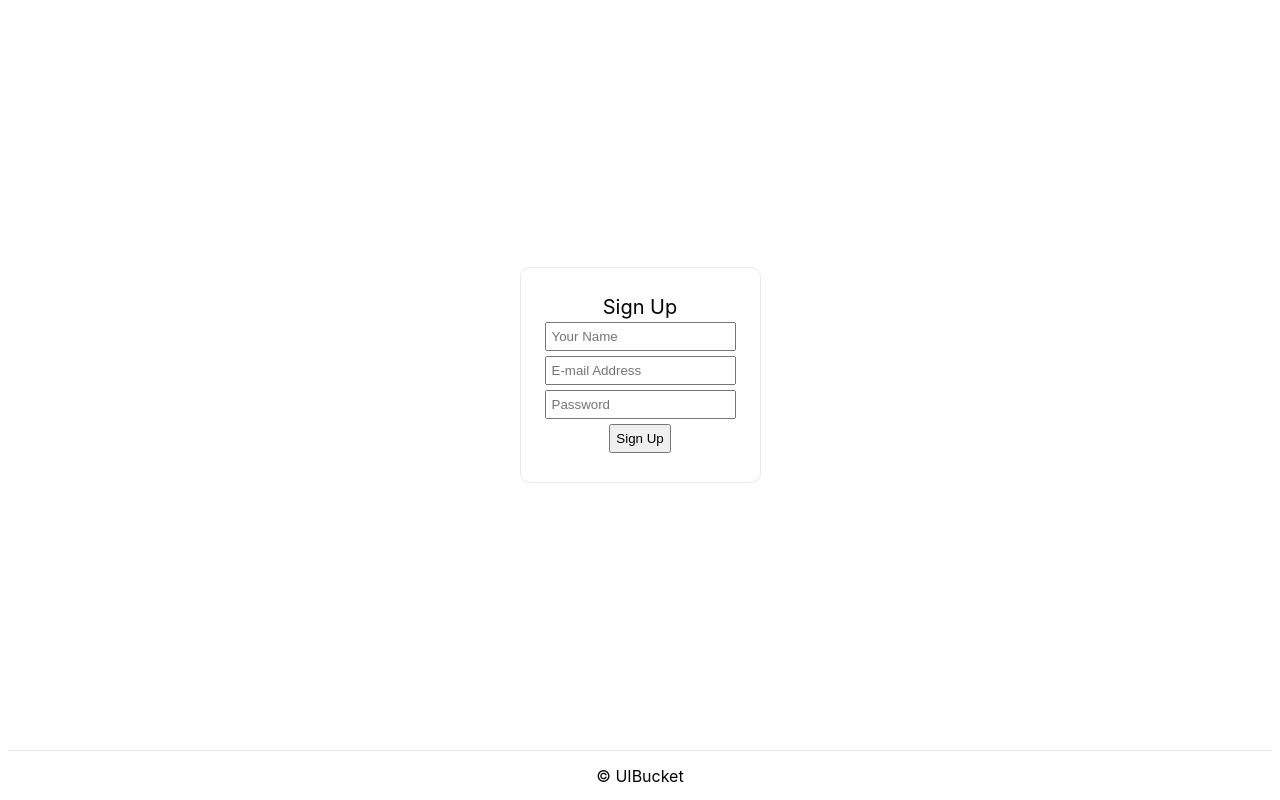
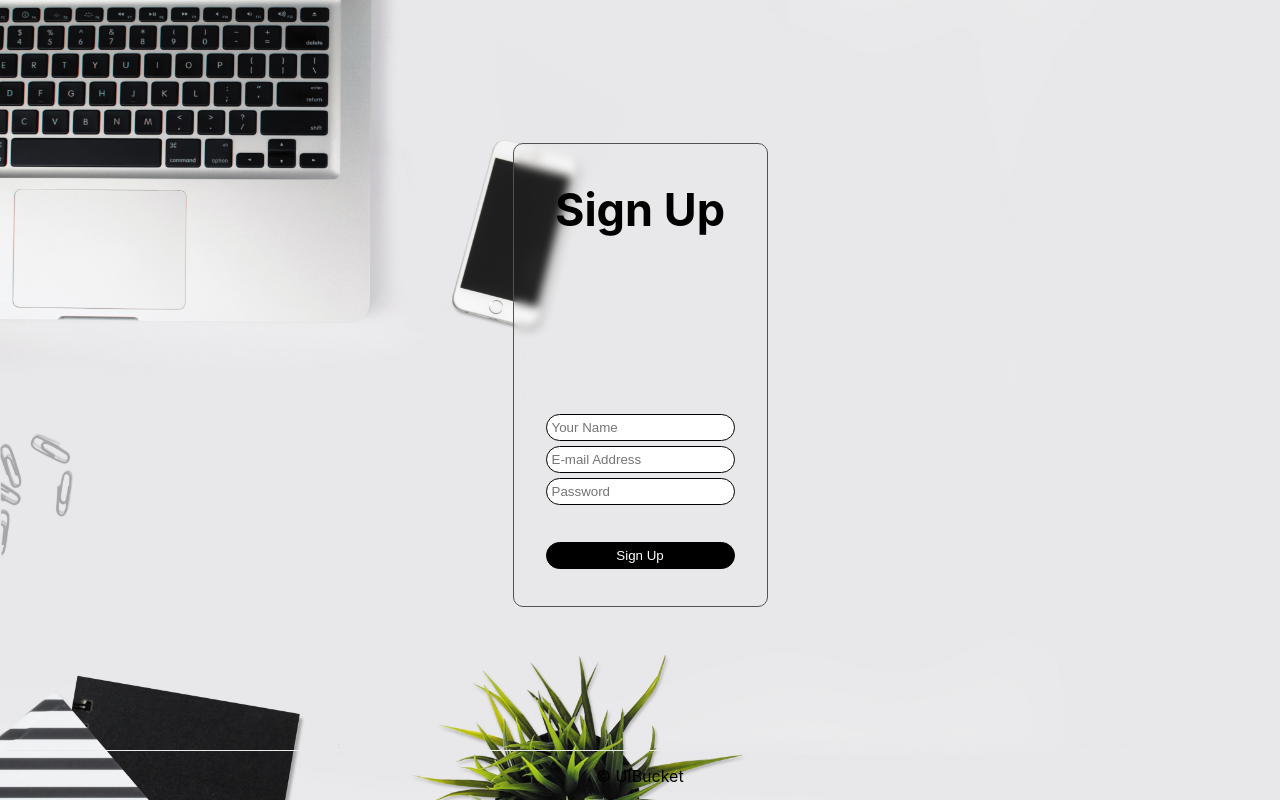
Before and after one commit to btk/uibucket, a Next.js app: page /signup in a window 1280 px wide. Built offline with nearby package versions, Linux system fonts and the light colour scheme.

Commit message:
fix in app input field styles

```diff
--- a/pages/projects.js
+++ b/pages/projects.js
@@ -98,8 +98,8 @@ export default function Home({ }) {
         <div className="popupHolder">
           <h3>Create Project</h3>
           <div className="content">
-            <input className="pnInput" type="text" placeholder="Project Name" onChange={(e) => setProjectName(e.target.value)} required></input>
-            <textarea className="pnTextArea" type="text" placeholder="Project Description" onChange={(e) => setProjectDescription(e.target.value)} required></textarea>
+            <input className="Pinput" type="text" placeholder="Project Name" onChange={(e) => setProjectName(e.target.value)} required></input>
+            <textarea className="Pinput" type="text" placeholder="Project Description" onChange={(e) => setProjectDescription(e.target.value)} required></textarea>
 
             <button type="submit" className="btn btn_pn" onClick={() => createProject()}>Create</button>
             <a className="close" href="#">&times;</a>
--- a/styles/commentBox.module.css
+++ b/styles/commentBox.module.css
@@ -68,7 +68,7 @@
     width: 10%;
     border-radius: 5px;
     float: left;
-    padding: 0px;
+    padding: 7px;
     cursor: pointer;
 }
 
--- a/styles/globals.css
+++ b/styles/globals.css
@@ -283,22 +283,6 @@ code {
 }
 
 
-.pnInput{
-  height: 5%;
-  display: inline-block;
-  margin-bottom: 3%;
-}
-
-.pnTextArea{
-  height: 5%;
-  display: block;
-  margin-bottom: 3%;
-}
-
-.btn_pn{
-  height: 5%;
-}
-
 html{
   scroll-snap-type: mandatory;
   scroll-snap-points-y: repeat(100vh);
@@ -453,3 +437,125 @@ html{
       cursor: pointer;
 
     }
+
+    .card{
+        padding: 2rem;
+        padding-left: 2rem;
+        padding-right: 2rem;
+        color: inherit;
+        text-decoration: none;
+        border: 1px solid #535151;
+        border-radius: 10px;
+        transition: color 0.15s ease, border-color 0.15s ease;
+        align-items: center;
+        backdrop-filter: blur(4px);
+        position: absolute;
+        }
+
+    .card:hover,
+    .card:focus,
+    .card:active {
+      color: inherit;
+      border-color: #0070f3;
+    }
+
+    .card p{
+        padding-bottom: 170px;
+        font-weight: bold;
+        font-size: 45px;
+
+    }
+
+    .card div input{
+        display: block;
+        border: 1px solid #000000;
+        width: 100%;
+        border-radius: 15px;
+    }
+
+    .card div{
+        display: block;
+        width: 100%;
+    }
+
+    .loginbtn{
+        display: block;
+        width: 100%;
+        border-radius: 15px;
+        background-color: black;
+        color: white;
+        box-shadow: none;
+        border: solid black 1px;
+    }
+
+    .btnholder{
+        margin-top: 2rem;
+    }
+
+    .container{
+        background-image: url("pexels-dominika-roseclay-1036808.jpg");
+        background-size:     cover;
+        background-repeat:   no-repeat;
+        background-position: center center;
+    }
+
+    /*Project Page*/
+    .container_Project{
+
+    }
+
+    .float{
+    	position:fixed;
+    	width:60px;
+    	height:60px;
+    	bottom:40px;
+    	right:40px;
+    	background-color:rgba(5, 5, 5, 0.986);
+    	color:rgb(12, 12, 12);
+    	border-radius:50px;
+    	text-align:center;
+    	box-shadow: 2px 2px 3px #999;
+    }
+
+    .my-float{
+    	margin-top:22px;
+    }
+
+    @media screen and (max-width: 700px){
+        .box{
+          width: 70%;
+        }
+        .popup{
+          width: 70%;
+        }
+    }
+
+
+
+    .Pinput {
+        width: 100%;
+        padding: 15px;
+        margin: 5px 0 22px 0;
+        border: none;
+        background: #f1f1f1;
+    }
+
+    .Pinput:focus {
+        background-color: #ddd;
+        outline: none;
+    }
+
+    .btn {
+        background-color: #646363;
+        color: white;
+        padding: 16px 20px;
+        border: none;
+        cursor: pointer;
+        width: 100%;
+        margin-bottom:10px;
+        opacity: 0.8;
+    }
+
+    .btn:hover {
+        opacity: 1;
+    }
```
